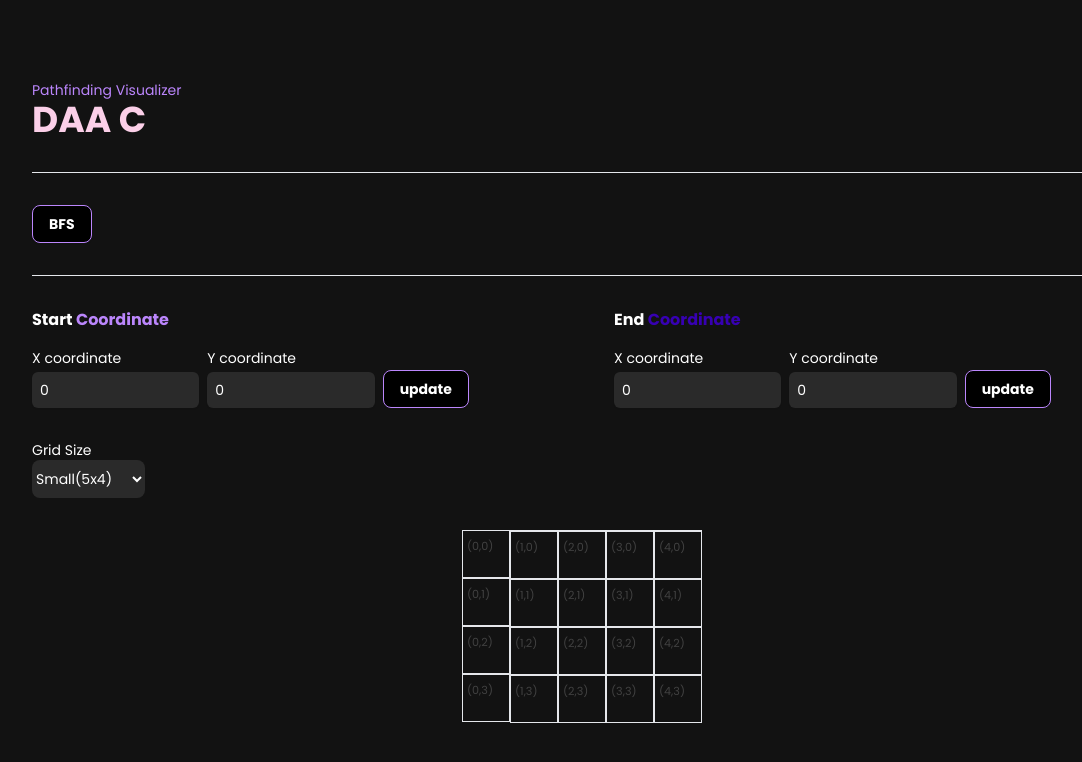
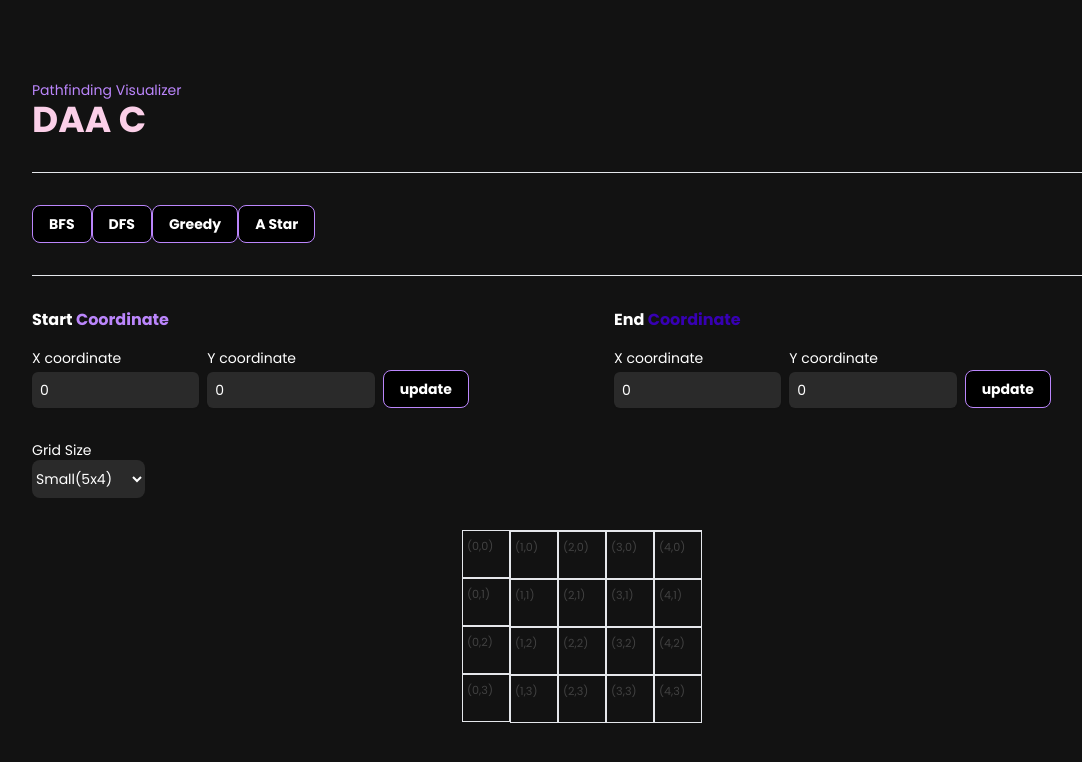
Before and after one commit to Doanda37Rahma/pathfinding-visualizer, a React (Create React App) app: page / in a window 1280 px wide. Shown: the top 762 px of the page, without its empty margins (58-1140 px from the left). Built offline with nearby package versions, Linux system fonts and the light colour scheme.

Commit message:
feat: add algo buttons

```diff
--- a/src/App.js
+++ b/src/App.js
@@ -1,5 +1,8 @@
 import React from "react";
-import { breadthFirstSearch } from "./algo/breadthFirstSearch";
+import { breadthFirstSearch } from "./algorithm/breadthFirstSearch";
+import { depthFirstSearch } from "./algorithm/depthFirstSearch";
+import { greedyBestFirstSearch } from "./algorithm/greedyBestFirstSearch";
+import { aStarSearch } from "./algorithm/aStarSearch";
 import Button from "./component/Button";
 import Input from "./component/Input";
 import Select from "./component/Select";
@@ -12,7 +15,7 @@ const initialCoordinateState = {
   type: "node",
   value: false,
   isWall: false,
-  isVisited: false, previousNode: null,
+  isVisited: false,
 
 };
 
@@ -28,7 +31,7 @@ let result = [...Array(initialGridState.x)].map(() =>
     type: "node",
     value: false,
     isWall: false,
-    isVisited: false, previousNode: null,
+    isVisited: false,
 
   }))
 );
@@ -72,7 +75,7 @@ export default function App() {
         type: "node",
         value: false,
         isWall: false,
-        isVisited: false, previousNode: null,
+        isVisited: false,
 
       }))
     );
@@ -112,7 +115,7 @@ export default function App() {
         type: "node",
         value: isWall,
         isWall: isWall,
-        isVisited: false, previousNode: null,
+        isVisited: false,
 
       };
     }
@@ -123,7 +126,7 @@ export default function App() {
         type: "wall",
         value: isWall,
         isWall: isWall,
-        isVisited: false, previousNode: null,
+        isVisited: false,
 
       };
     }
@@ -273,7 +276,7 @@ export default function App() {
         <hr />
         {/* Algo Buttons (temporary?) */}
         <div className="flex items-end">
-          <Button
+        <Button
             onClick={() =>
               simulateSearch(
                 breadthFirstSearch(
@@ -285,6 +288,45 @@ export default function App() {
             }
           >
             BFS
+          </Button>
+          <Button
+            onClick={() =>
+              simulateSearch(
+                depthFirstSearch(
+                  gridCoordinateState,
+                  startNode,
+                  endNode
+                )
+              )
+            }
+          >
+            DFS
+          </Button>
+          <Button
+            onClick={() =>
+              simulateSearch(
+                greedyBestFirstSearch(
+                  gridCoordinateState,
+                  startNode,
+                  endNode
+                )
+              )
+            }
+          >
+            Greedy
+          </Button>
+          <Button
+            onClick={() =>
+              simulateSearch(
+                aStarSearch(
+                  gridCoordinateState,
+                  startNode,
+                  endNode
+                )
+              )
+            }
+          >
+            A Star
           </Button>
         </div>
         <hr />
```
